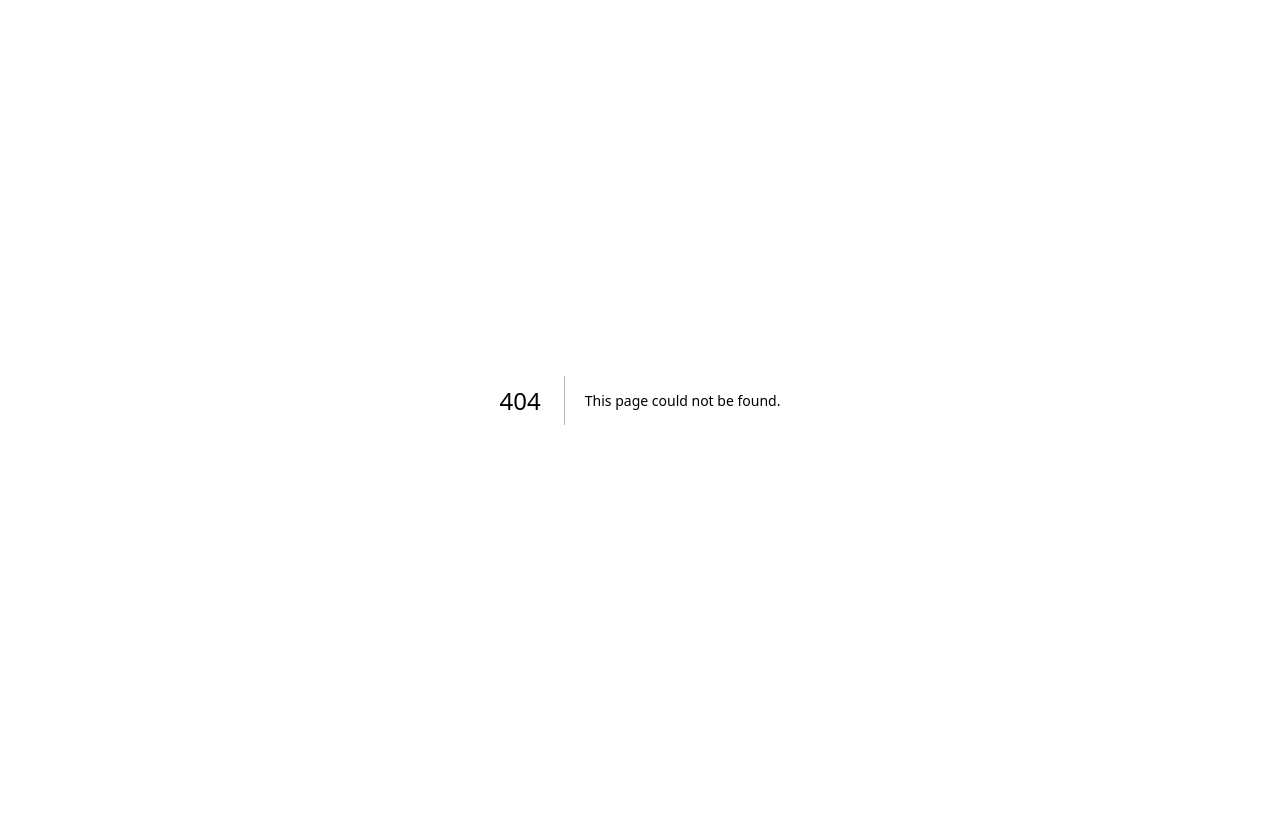
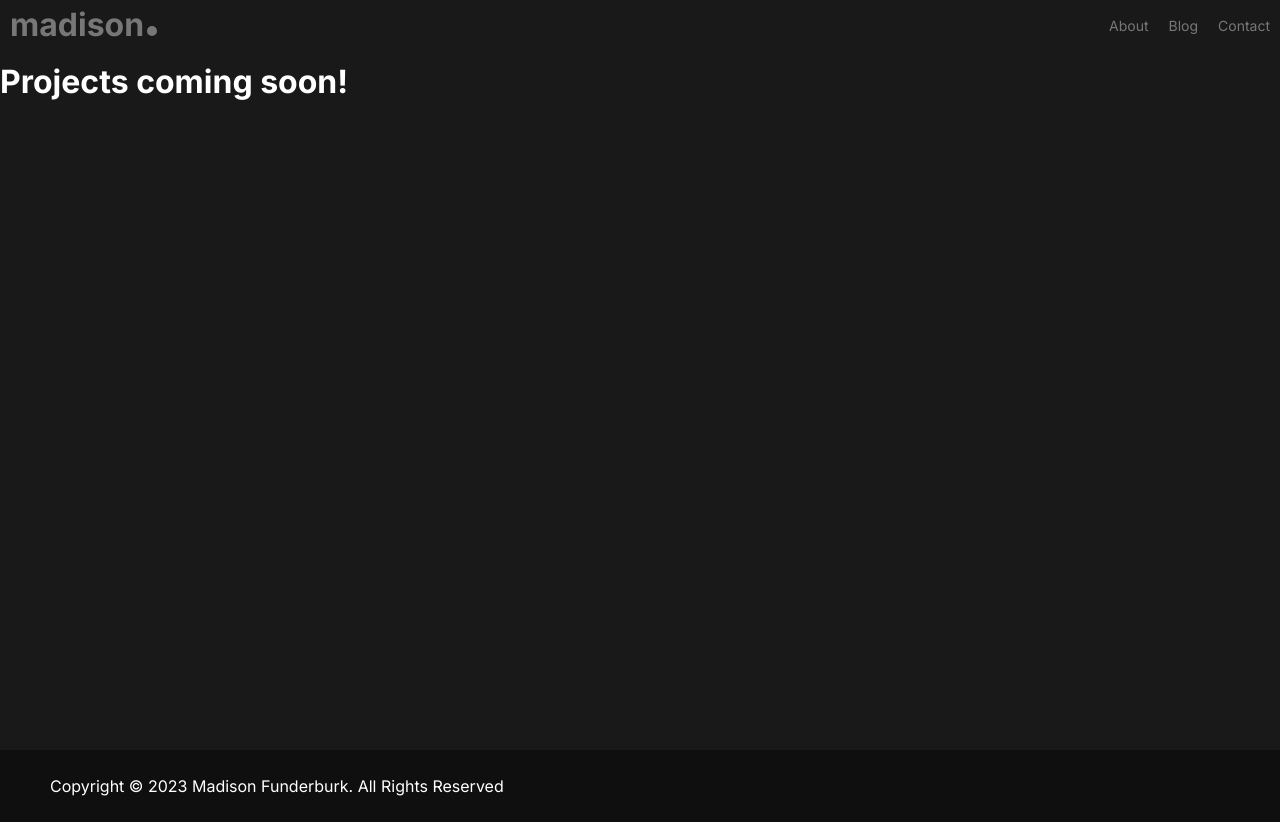
Before and after one commit to madfun12/next_portfolio_v2, a Next.js app: page /project in a window 1280 px wide. Before the commit this address had no page. Before the commit the page ends 800 px from the top, so only its background shows below. Built offline with nearby package versions, Linux system fonts and the light colour scheme.

Commit message:
adding projects page

```diff
--- /dev/null
+++ b/pages/project.jsx
@@ -0,0 +1,9 @@
+import TopPage from "../components/topPage";
+
+export default function Projects() {
+    return (
+        <TopPage>
+            <h1>Projects coming soon!</h1>
+        </TopPage>
+    );
+}
```
